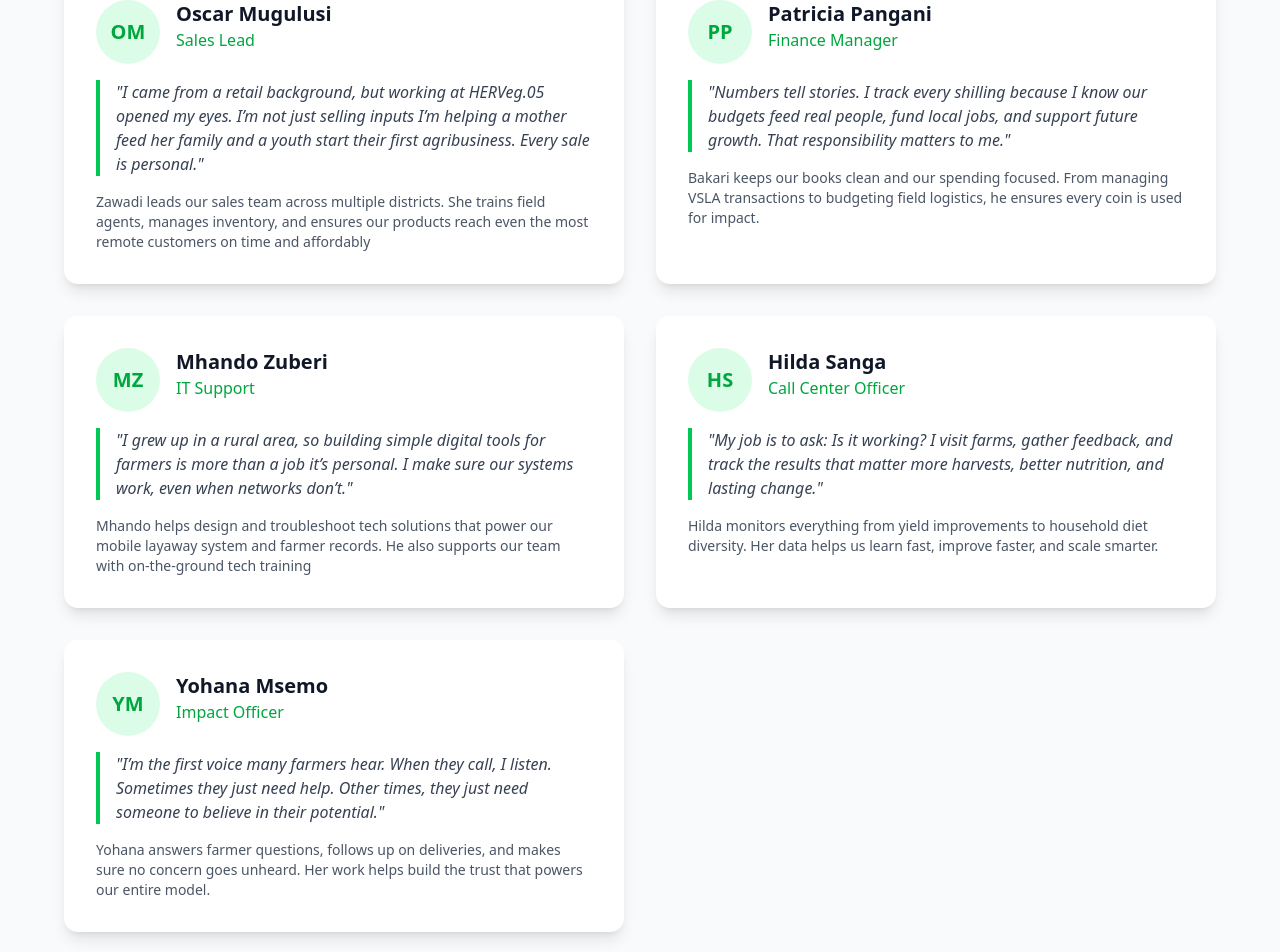
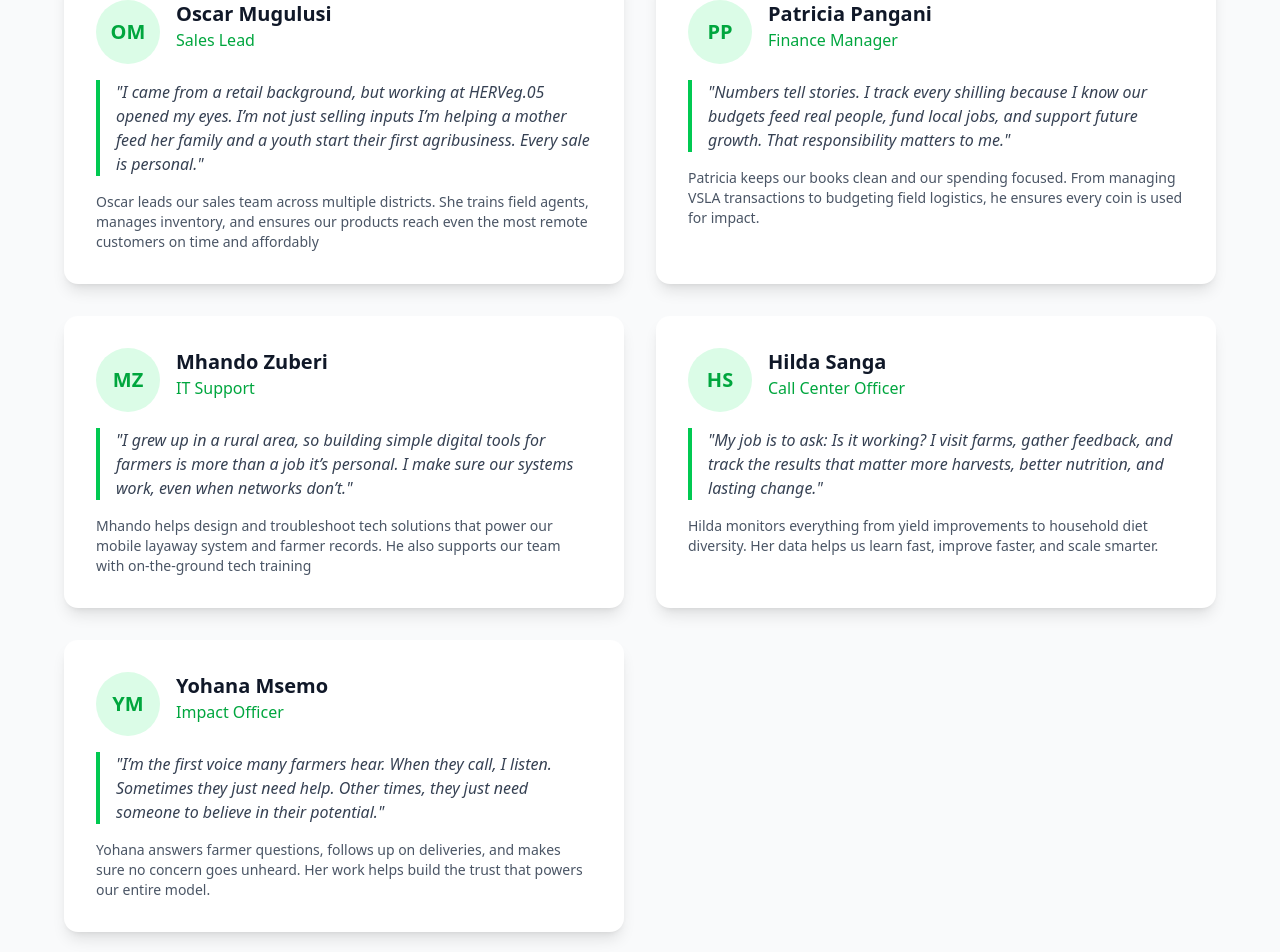
Before and after one commit to Mhando-Z/HervegWeb, a Next.js app: page /career in a window 1280 px wide. Shown: the part 2108-3060 px from the top of the page. Built offline with nearby package versions, Linux system fonts and the light colour scheme; a web font is replaced by a local one.

Commit message:
phase One

```diff
--- a/src/app/career/page.jsx
+++ b/src/app/career/page.jsx
@@ -102,7 +102,7 @@ const CareersPage = () => {
       quote:
         "I came from a retail background, but working at HERVeg.05 opened my eyes. I’m not just selling inputs I’m helping a mother feed her family and a youth start their first agribusiness. Every sale is personal.",
       description:
-        "Zawadi leads our sales team across multiple districts. She trains field agents, manages inventory, and ensures our products reach even the most remote customers on time and affordably",
+        "Oscar leads our sales team across multiple districts. She trains field agents, manages inventory, and ensures our products reach even the most remote customers on time and affordably",
     },
     {
       name: "Patricia Pangani",
@@ -110,7 +110,7 @@ const CareersPage = () => {
       quote:
         "Numbers tell stories. I track every shilling because I know our budgets feed real people, fund local jobs, and support future growth. That responsibility matters to me.",
       description:
-        "Bakari keeps our books clean and our spending focused. From managing VSLA transactions to budgeting field logistics, he ensures every coin is used for impact.",
+        "Patricia keeps our books clean and our spending focused. From managing VSLA transactions to budgeting field logistics, he ensures every coin is used for impact.",
     },
     {
       name: "Mhando Zuberi",
```
